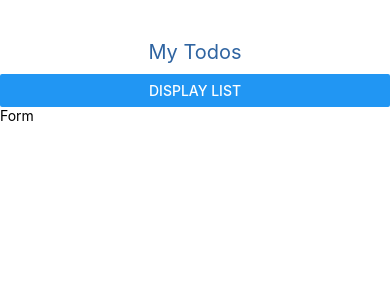
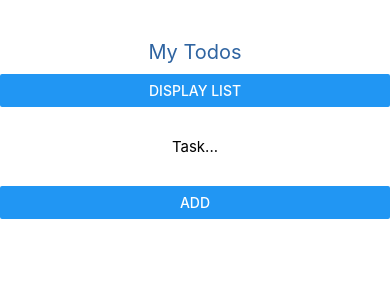
Before and after one commit to Emi-vas/ReactNative_practice, a React Native app: screen / in a window 390 px wide. Both pictures are taken after a click on the button "ADD NEW". Shown: the top 300 px of the page. Built offline with nearby package versions, Linux system fonts and the light colour scheme.

Commit message:
finish app, bug on the scroll of the Flatlist / fix it later

```diff
--- a/App.js
+++ b/App.js
@@ -11,7 +11,7 @@ export default function App() {
     {body: "Medit", key: "1"},
     {body: "Code", key: "2"},
     {body: "Sport", key: "3"},
-    {body: "Change the world", key: "5"},
+    {body: "Change the world", key: "4"},
   ])
 
   return (
@@ -24,7 +24,7 @@ export default function App() {
            />
 
           {
-            addNew ? <Form /> : <List todos={todos} setTodos={setTodos} />
+            addNew ? <Form setTodos={setTodos} todos={todos} setAddNew={setAddNew}/> : <List todos={todos} setTodos={setTodos} />
           }
       </View>
 
--- a/components/Form.jsx
+++ b/components/Form.jsx
@@ -1,10 +1,39 @@
-import { StyleSheet, Text, View, FlatList, TouchableOpacity, Button } from 'react-native';
+import { useState } from 'react';
+import { StyleSheet, Text, View, FlatList, TouchableOpacity, Button, TextInput } from 'react-native';
 
 
-const Form = () => {
+
+const Form = ({ setTodos, todos, setAddNew }) => {
+
+    const [valueNewTodo, setValueNewTodo] = useState('')
+
+    const addTodo = () => {
+        console.log((todos.length + 1))
+        setAddNew(false)
+         setTodos([...todos, {body: valueNewTodo, key: (todos.length + 1)}])
+    }
+
     return (
-        <Text>Form</Text>
+        <View>
+            <TextInput
+                placeholder='Task...'
+                onChangeText={(value) => setValueNewTodo(value)}
+                style={styles.textInput}
+            />
+            <Button
+                title='Add'
+                onPress={addTodo}
+            />
+        </View>
     );
 };
 
+const styles = StyleSheet.create({
+    textInput: {
+        textAlign: "center",
+        paddingVertical: 30,
+        fontSize: 15
+    }
+})
+
 export default Form;
--- a/components/List.jsx
+++ b/components/List.jsx
@@ -1,5 +1,5 @@
 import React, { useState } from 'react';
-import { StyleSheet, Text, View, FlatList, TouchableOpacity } from 'react-native';
+import { StyleSheet, Text, View, FlatList, TouchableOpacity, ScrollView  } from 'react-native';
 
 
 const List = ({ todos, setTodos }) => {
```
